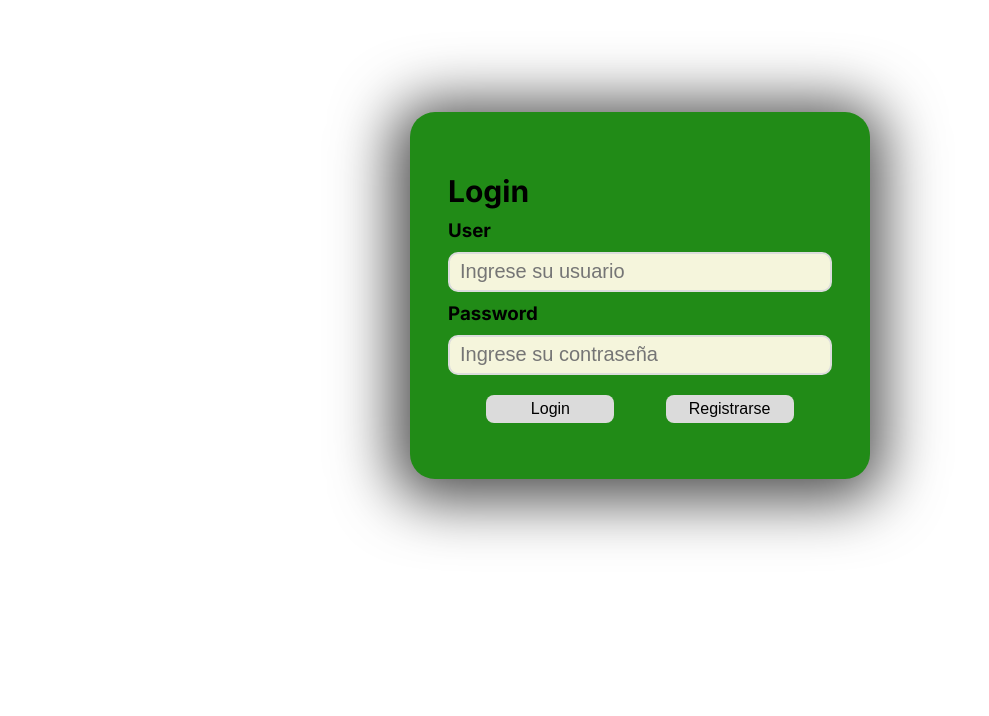
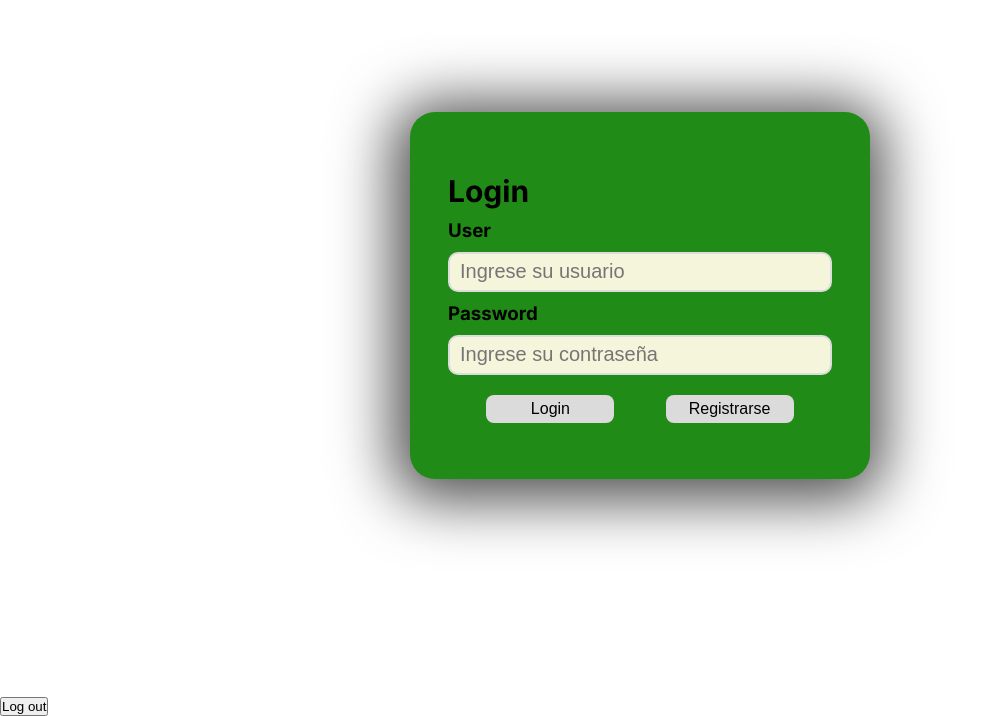
Before and after one commit to PioIX/2024-TPFinal-G15, a Next.js app in the folder Front/: page /home in a window 1280 px wide. Shown: the part 105-821 px from the top of the page, without its empty margins (0-989 px from the left). Before the commit the page ends 800 px from the top, so only its background shows below. Built offline with nearby package versions, Linux system fonts and the light colour scheme; no server answers.

Commit message:
Listo terminado y con log out

```diff
--- a/Front/src/app/home/page.js
+++ b/Front/src/app/home/page.js
@@ -358,7 +358,7 @@ export default function home() {
         });
 
         if (!response.ok) throw new Error('Error en la respuesta de la red');
-        const result = response.json();
+        const result = await response.json();
 
         console.log(result)
 
@@ -388,6 +388,35 @@ export default function home() {
         }
     }
 
+    async function logOut() {
+        setActualUser("")
+        setSelectProfesor(false)
+        setSelectStudent(false)
+        setSelectPlayer(false)
+        setSelectMap(false)
+        setListo(false)
+        setActualProfesor()
+        setActualStudent()
+
+        const data = {
+            player: userPlayer,
+        }
+
+        const response = await fetch('http://localhost:4000/logOut', {
+            method: 'POST',
+            headers: {
+                Accept: 'application/json',
+                'Content-Type': 'application/json',
+            },
+            body: JSON.stringify(data)
+        });
+
+        if (!response.ok) throw new Error('Error en la respuesta de la red');
+        const result = await response.json();
+
+        console.log(result)
+    }
+
     //MARK: Contador
     useEffect(() => {
         if (seconds > 0 && contador === true && listoAlumno === true && listoProfesor === true) {
@@ -397,7 +426,7 @@ export default function home() {
 
             return () => clearInterval(timer); // Limpiar el intervalo al desmontar
         }
-    }, [seconds, contador]);
+    }, [seconds, contador, listoAlumno, listoProfesor]);
 
     const formatTime = (sec) => {
         const minutes = Math.floor(sec / 60);
@@ -616,6 +645,7 @@ export default function home() {
                     </div>
                 </>
             }
+            <button onClick={logOut}>Log out</button>
         </>
     )
 }
```
Also changed, not shown: 1 other file (tests, documents, lock files or other folders).
